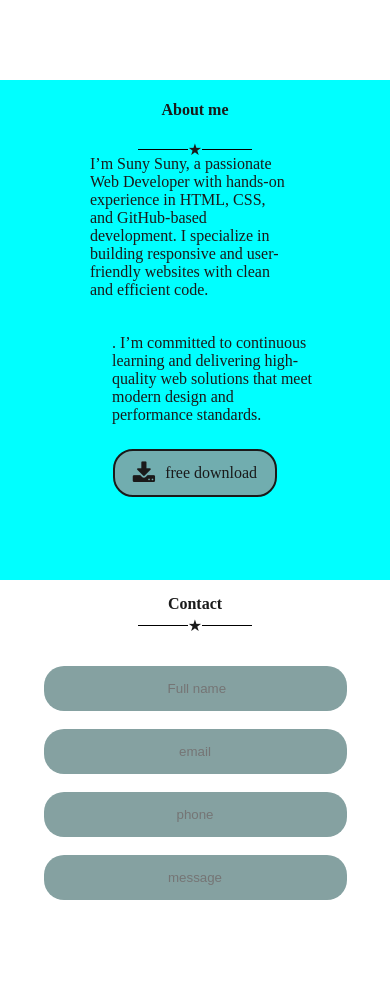
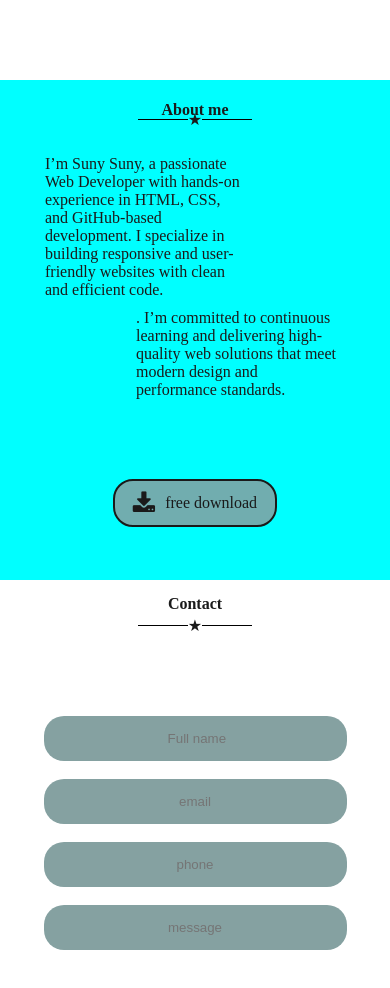
Before and after one commit to sunyb7285/suny12, a plain HTML site: page index.html in a window 390 px wide. Shown: the part 2020-3008 px from the top of the page. Drawn offline with Linux system fonts and the light colour scheme.

Commit message:
Initial commit

```diff
--- a/index.html
+++ b/index.html
@@ -114,7 +114,7 @@
                     <div class="ftt">
                         <div class="about"><b>About me</b> </h1>
                         </div>
-                        <div class="text2">
+                        <div class="text3">
                             <div class="line"></div>
                             <div class="star">★</div>
                             <div class="line"></div>
--- a/style.css
+++ b/style.css
@@ -521,16 +521,14 @@ input:hover {
 
     .right {
 position: relative;
-height: 20px;
-top: 40px
-
-
-    }
+height: 50px;
+left: 24px;
+  }
     .left{
         width: 200px;
         position: relative;
         bottom: 30px;
-        left: 90px;
+        left:45px;
     }
     .ft{
         height: 500px;
@@ -538,10 +536,22 @@ top: 40px
     .icon{
         position: relative;
         top: 100px;
+
     }
 
 main{
     height: 1800px;
+}
+.text3{
+    display: flex;
+    align-items: center;
+    justify-content: center;
+    position: relative;
+    bottom: 30px;
+}
+.inp{
+position: relative;
+top: 50px;
 }
 }
 @media screen and (min-width:768px)and (max-width:1023px){
```
